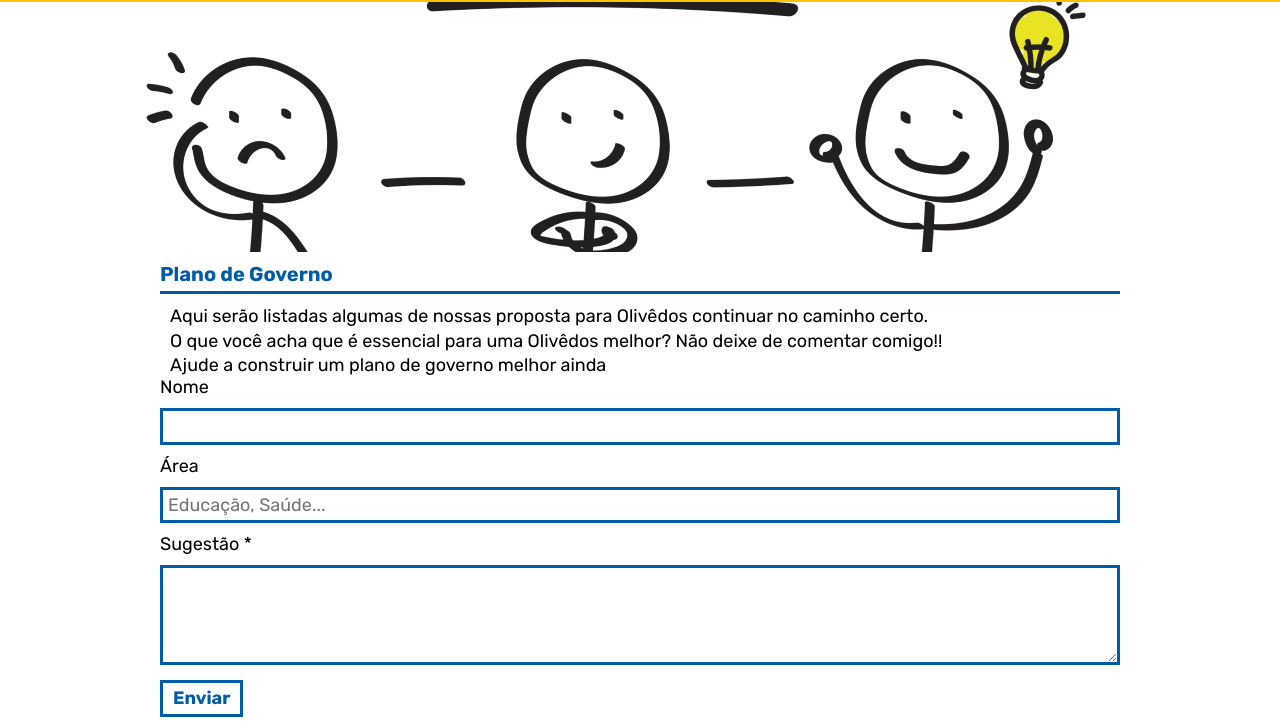
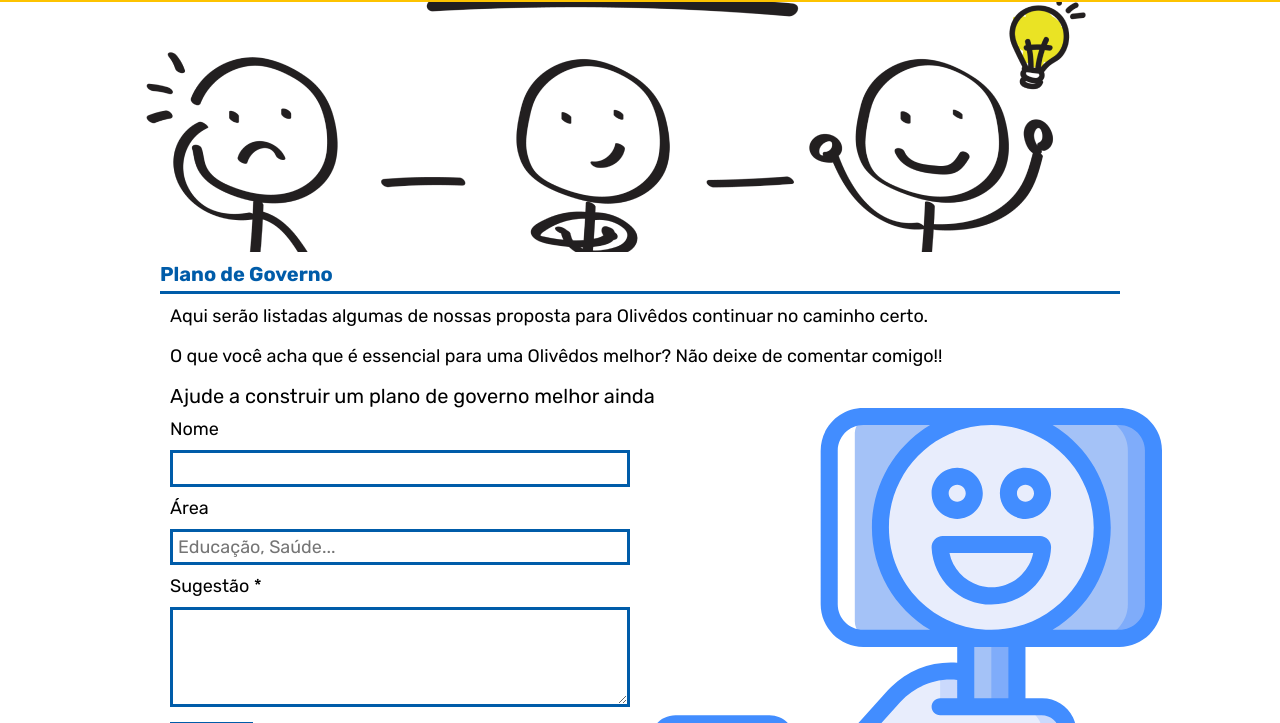
Before and after one commit to juakacc/deusinho.com.br, a Gatsby site: page /plano-de-governo in a window 1280 px wide. Shown: the part 77-800 px from the top of the page. Built offline with nearby package versions, Linux system fonts and the light colour scheme; Gatsby itself is replaced by a stand-in of ours.

Commit message:
Finishing form in plan

```diff
--- a/config.js
+++ b/config.js
@@ -1,3 +1,4 @@
 module.exports = {
-  apiUrl: 'https://deusinho-api.herokuapp.com',
+  // apiUrl: 'https://deusinho-api.herokuapp.com',
+  apiUrl: 'http://127.0.0.1:4000',
 };
--- a/src/pages/plano-de-governo/index.js
+++ b/src/pages/plano-de-governo/index.js
@@ -1,10 +1,55 @@
-import React from 'react';
+import React, { useState } from 'react';
+import { useMutation } from '@apollo/client';
+import gql from 'graphql-tag';
 
 import PageDefault from '../../components/PageDefault';
 
+import PlanImage from '../../img/participe.svg';
+
 import './styles.css';
 
+const SAVE_SUGGESTION = gql`
+  mutation CreateSuggestion(
+    $name: String
+    $field: String
+    $suggestion: String!
+  ) {
+    createSuggestion(
+      author: $name
+      field: $field
+      suggestion: $suggestion
+    ) {
+      id
+    }
+  }
+`;
+
 function PlanoDeGoverno() {
+  const [name, setName] = useState('');
+  const [field, setField] = useState('');
+  const [suggestion, setSuggestion] = useState('');
+  const [success, setSuccess] = useState(false);
+
+  const [createSuggestion] = useMutation(SAVE_SUGGESTION);
+
+  const handleSubmit = (e) => {
+    e.preventDefault();
+    createSuggestion({
+      variables: {
+        name,
+        field,
+        suggestion,
+      },
+    })
+      .then(({ data: { createSuggestion: { id } } }) => {
+        if (id) setSuccess(true);
+      })
+      .catch((err) => {
+        console.log(err);
+        console.log(name, field, suggestion);
+      });
+  };
+
   return (
     <PageDefault>
       <div className="plane-cover" />
@@ -13,7 +58,7 @@ function PlanoDeGoverno() {
         <h2 className="sub-title">Plano de Governo</h2>
       </div>
 
-      <div className="container">
+      <div className="container plan">
         <div className="grid-16">
           <p>
             Aqui serão listadas algumas de nossas proposta para Olivêdos
@@ -26,25 +71,43 @@ function PlanoDeGoverno() {
 
           <h3>Ajude a construir um plano de governo melhor ainda</h3>
         </div>
+      </div>
 
-        <form name="plan" method="post" data-netlify="true" className="form-default">
+      <div className="container">
+        <div className="grid-8">
+          { !success ? (
+            <form method="post" className="form-default" onSubmit={handleSubmit}>
               <div>
                 <label htmlFor="name">Nome</label>
-            <input type="text" id="name" />
+                <input type="text" id="name" value={name} onChange={(e) => setName(e.target.value)} />
               </div>
 
               <div>
                 <label htmlFor="name">Área</label>
-            <input type="text" id="area" placeholder="Educação, Saúde..." />
+                <input type="text" id="area" placeholder="Educação, Saúde..." value={field} onChange={(e) => setField(e.target.value)} />
               </div>
 
               <div>
                 <label htmlFor="question">Sugestão *</label>
-            <textarea id="question" required />
+                <textarea id="suggestion" required value={suggestion} onChange={(e) => setSuggestion(e.target.value)} />
               </div>
 
               <button type="submit" className="btn">Enviar</button>
             </form>
+          ) : (
+            <div className="form-submit-plan">
+              <p>
+                Sugestão enviada com sucesso,
+                muito obrigado pela contribuição para uma Olivêdos melhor!
+              </p>
+              <a href="/plano-de-governo" className="btn">Enviar outra sugestão</a>
+            </div>
+          )}
+        </div>
+
+        <div className="grid-8 form-image">
+          <img src={PlanImage} alt="Participe do debate" />
+        </div>
       </div>
     </PageDefault>
   );
--- a/src/pages/plano-de-governo/styles.css
+++ b/src/pages/plano-de-governo/styles.css
@@ -6,8 +6,24 @@
 
 @media only screen and (max-width: 787px) {
   .plane-cover {
-    /* height: 200px; */
     background: url('../../img/capa3-mobile.png') no-repeat center;
     background-size: cover;
   }
 }
+
+.plan p {
+  margin-bottom: 15px;
+}
+
+.plan h3 {
+  font-size: 20px;
+}
+
+.form-submit-plan {
+  text-align: center;
+  margin-top: 80px;
+}
+
+.form-submit-plan p {
+  margin-bottom: 10px;
+}
```
Also changed, not shown: src/img/participe.svg (added). Lines whose indentation alone changed are shown as unchanged.
